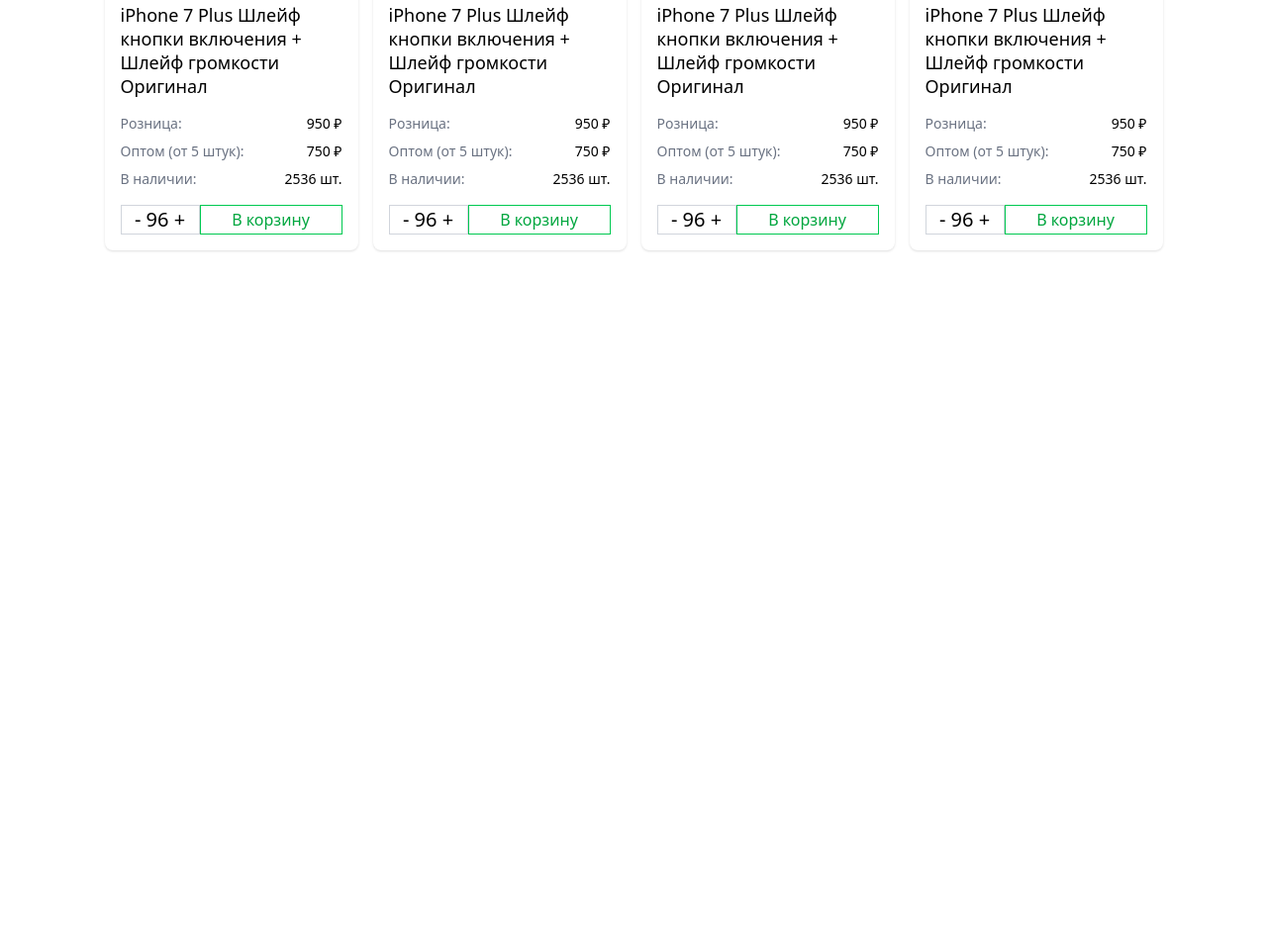
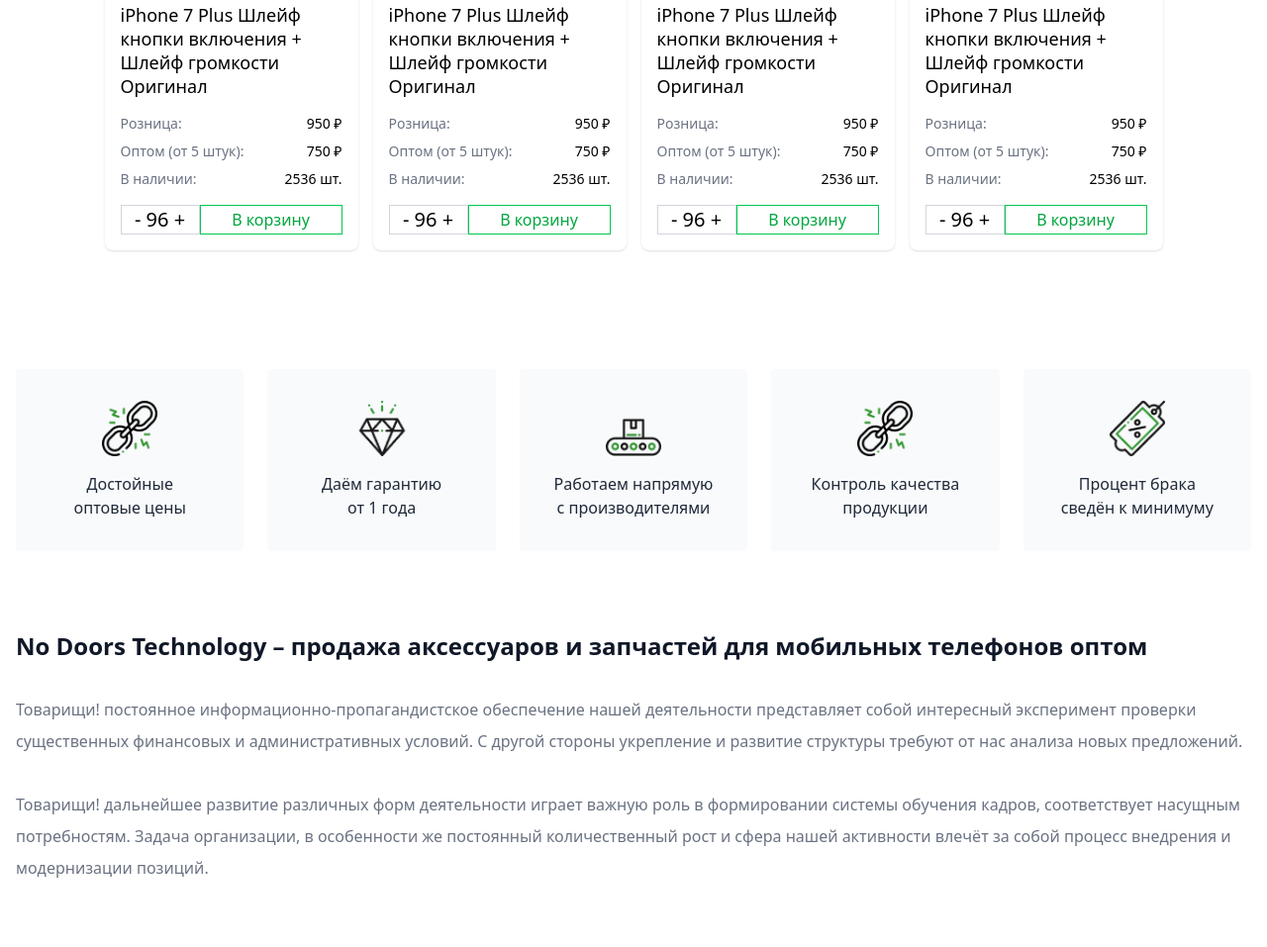
Before and after one commit to JurabekSayfiddinov/accesories-project, a website: page index.html in a window 1280 px wide. Shown: the part 1422-2379 px from the top of the page at 99% size. Before the commit the page ends 1731 px from the top, so only its background shows below. Drawn offline with Linux system fonts and the light colour scheme.

Commit message:
section - technology

```diff
--- a/index.html
+++ b/index.html
@@ -393,7 +393,68 @@ iPhone 11 Pro <br>
 </div>
 </div>
 </section>
+    <section class="py-16 bg-white">
+    <div class="container mx-auto px-4">
+        <div class="grid grid-cols-1 sm:grid-cols-2 lg:grid-cols-5 gap-6">
 
+            <div class="bg-gray-50 p-8 text-center rounded">
+                <img src="./images/broken-.png" alt="" class="mx-auto w-14 mb-4">
+                <p class="text-gray-800">
+                    Достойные<br>оптовые цены
+                </p>
+            </div>
+
+            <div class="bg-gray-50 p-8 text-center rounded">
+                <img src="./images/quality (1) 1.png" alt="" class="mx-auto w-14 mb-4">
+                <p class="text-gray-800">
+                    Даём гарантию<br>от 1 года
+                </p>
+            </div>
+
+            <div class="bg-gray-50 p-8 text-center rounded">
+                <img src="./images/factory 1.png" alt="" class="mx-auto w-14 mb-4">
+                <p class="text-gray-800">
+                    Работаем напрямую<br>с производителями
+                </p>
+            </div>
+
+            <div class="bg-gray-50 p-8 text-center rounded">
+                <img src="./images/broken-.png" alt="" class="mx-auto w-14 mb-4">
+                <p class="text-gray-800">
+                    Контроль качества<br>продукции
+                </p>
+            </div>
+
+            <div class="bg-gray-50 p-8 text-center rounded">
+                <img src="./images/discount (2) 1.png" alt="" class="mx-auto w-14 mb-4">
+                <p class="text-gray-800">
+                    Процент брака<br>сведён к минимуму
+                </p>
+            </div>
+
+        </div>
+    </div>
+    <div class="container mx-auto px-4 mt-20">
+        <h2 class="text-2xl font-semibold text-gray-900 mb-8">
+            No Doors Technology – продажа аксессуаров и запчастей для мобильных телефонов оптом
+        </h2>
+
+        <p class="text-gray-500 leading-8 mb-8">
+            Товарищи! постоянное информационно-пропагандистское обеспечение нашей деятельности
+            представляет собой интересный эксперимент проверки существенных финансовых и
+            административных условий. С другой стороны укрепление и развитие структуры требуют
+            от нас анализа новых предложений.
+        </p>
+
+        <p class="text-gray-500 leading-8">
+            Товарищи! дальнейшее развитие различных форм деятельности играет важную роль в
+            формировании системы обучения кадров, соответствует насущным потребностям.
+            Задача организации, в особенности же постоянный количественный рост и сфера
+            нашей активности влечёт за собой процесс внедрения и модернизации позиций.
+        </p>
+    </div>
+
+</section>
         </main>
 </body>
 </html>
```
Also changed, not shown: images/broken-.png (added), images/discount (2) 1.png (added), images/factory 1.png (added), images/quality (1) 1.png (added), src/output.css.
